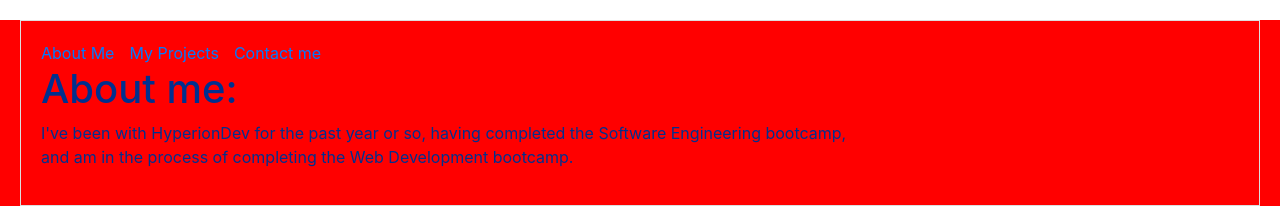
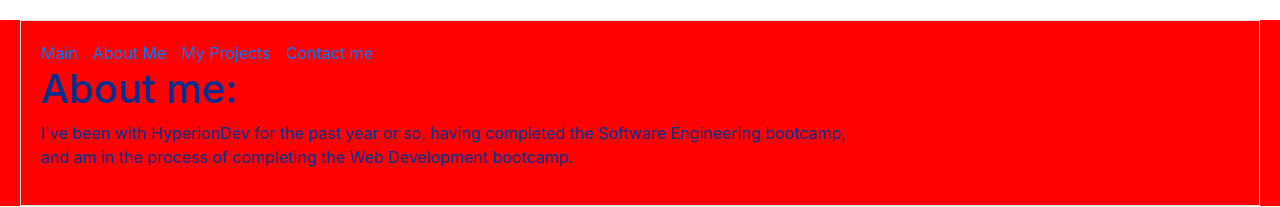
Before and after one commit to DanJHBrist/next-portfolio, a Next.js app: page /about in a window 1280 px wide. Shown: the top 207 px of the page. Built offline with nearby package versions, Linux system fonts and the light colour scheme.

Commit message:
second commit

```diff
--- a/components/Header.js
+++ b/components/Header.js
@@ -11,6 +11,9 @@
 
 const Header = () => (
     <div>
+        <Link href="/" style={linkStyle}>
+          Main
+        </Link>
         <Link href="/about" style={linkStyle}>
           About Me
         </Link>
--- a/package.json
+++ b/package.json
@@ -13,6 +13,7 @@
   "author": "Daniel Bristow",
   "license": "ISC",
   "dependencies": {
+    "@vercel/analytics": "^1.0.1",
     "bootstrap": "^5.2.3",
     "next": "^13.2.4",
     "react": "^18.2.0",
--- a/pages/contact.js
+++ b/pages/contact.js
@@ -1,5 +1,6 @@
 import Layout from '../components/MyLayout'
 import Image from 'react-bootstrap/Image'
+import { Analytics } from '@vercel/analytics/react';
 
 export default () => (
   <Layout>
@@ -12,5 +13,7 @@
           background-color: yellow
         }
       `}</style>
+    <Analytics />
   </Layout>
+
 )
```
Also changed, not shown: 1 other file (tests, documents, lock files or other folders).
